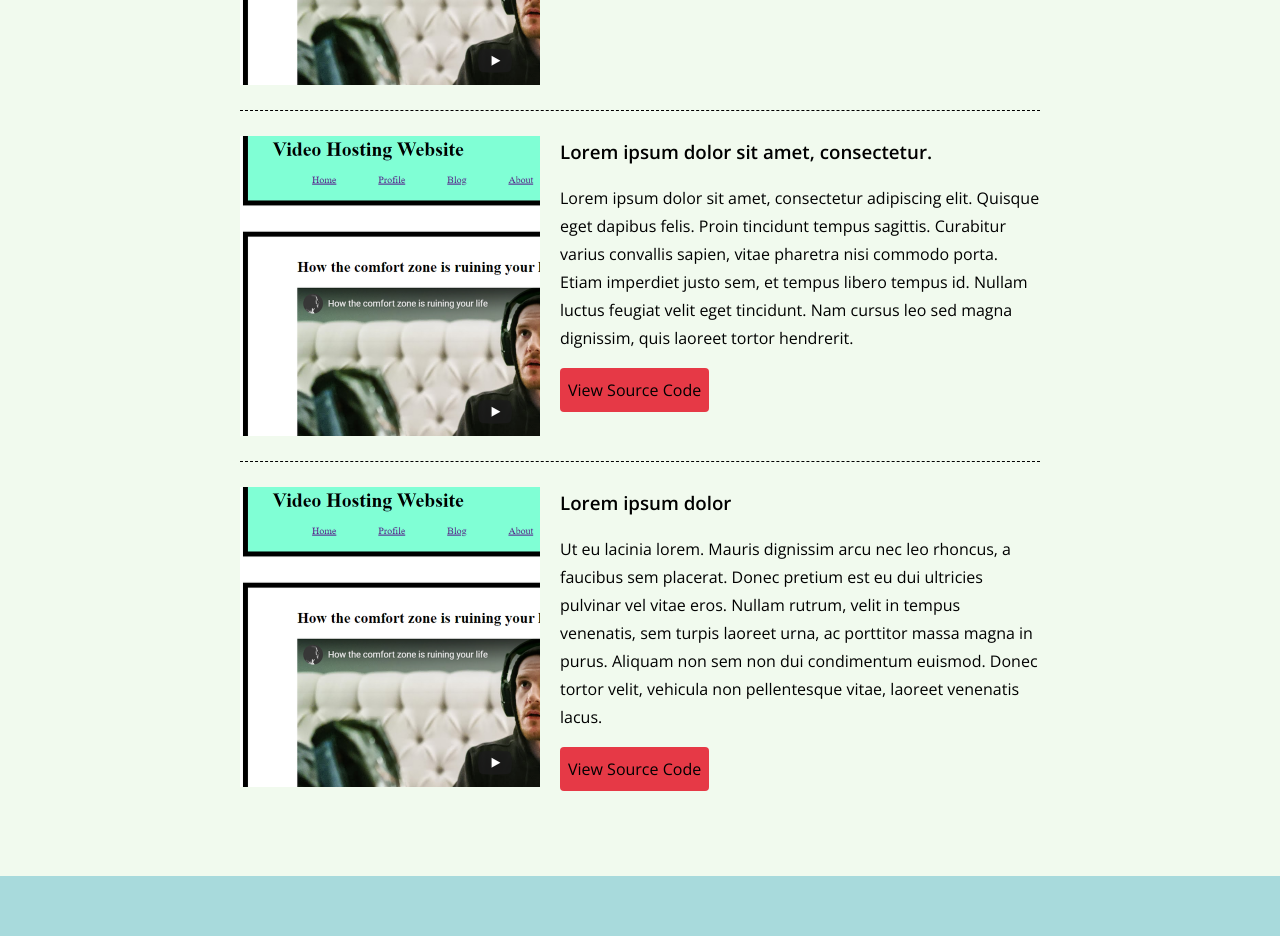
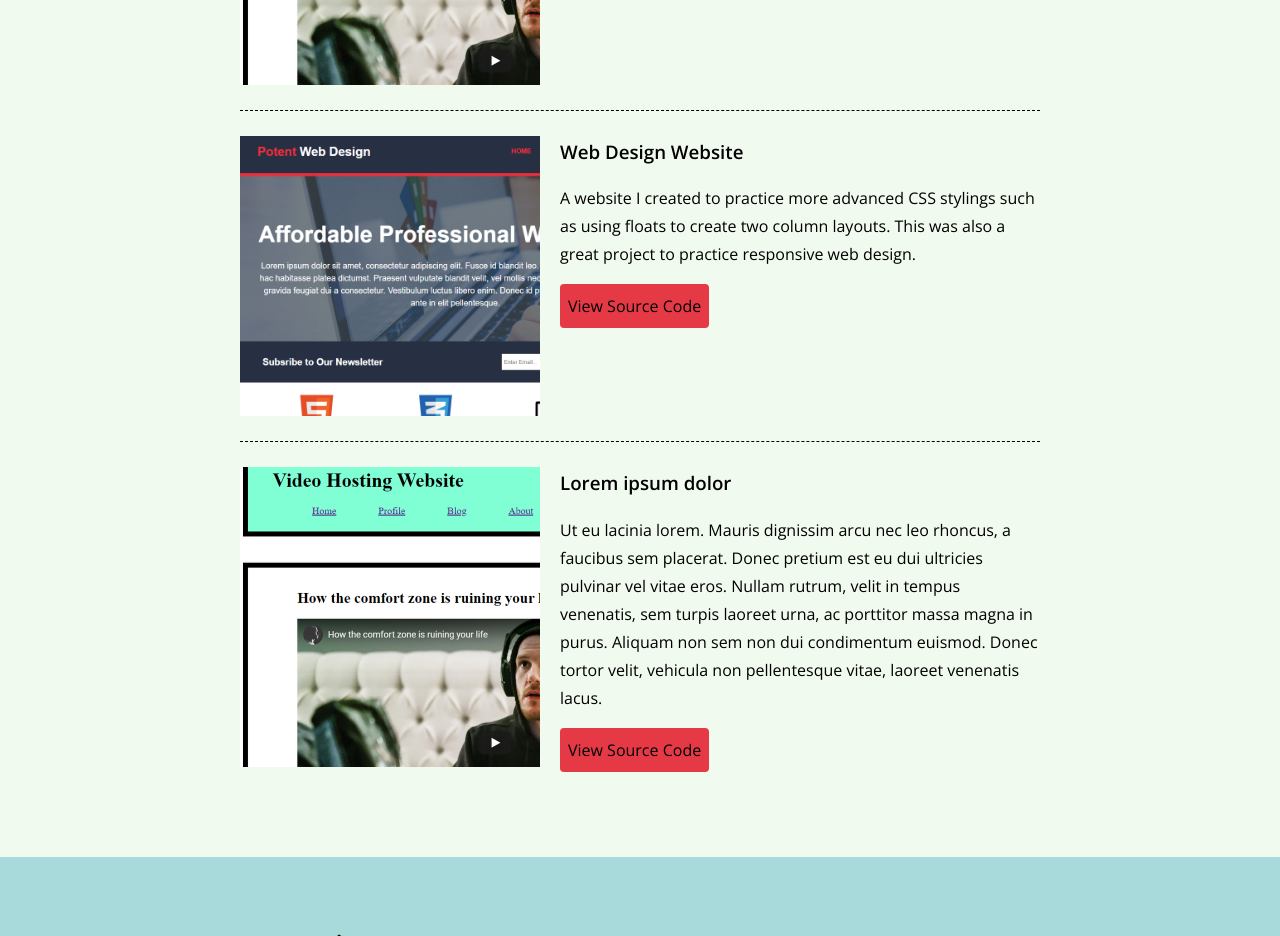
Before and after one commit to AyjayJr/Portfolio_Website, a plain HTML site: page index.html in a window 1280 px wide. Shown: the part 920-1856 px from the top of the page. Drawn offline with nearby package versions, Linux system fonts and the light colour scheme.

Commit message:
added second project

```diff
--- a/index.html
+++ b/index.html
@@ -38,10 +38,10 @@
           </section>
 
           <section class="project-item">
-            <img src="images/first_page.png" alt="ficticious video hosting website" title="first web page">
-            <h3>Lorem ipsum dolor sit amet, consectetur.</h3>
-            <p>Lorem ipsum dolor sit amet, consectetur adipiscing elit. Quisque eget dapibus felis. Proin tincidunt tempus sagittis. Curabitur varius convallis sapien, vitae pharetra nisi commodo porta. Etiam imperdiet justo sem, et tempus libero tempus id. Nullam luctus feugiat velit eget tincidunt. Nam cursus leo sed magna dignissim, quis laoreet tortor hendrerit.</p>
-            <a class="btn" href="https://github.com/AyjayJr/HTML-basics" target="_blank">View Source Code</a>
+            <img src="images/potent.png" alt="fictional web building services" title="Web Design Company Website">
+            <h3>Web Design Website</h3>
+            <p>A website I created to practice more advanced CSS stylings such as using floats to create two column layouts. This was also a great project to practice responsive web design.</p>
+            <a class="btn" href="https://github.com/AyjayJr/Fictional-Web-Design-Page" target="_blank">View Source Code</a>
           </section>
 
           <section class="project-item">
```
Also changed, not shown: images/potent.png (added).
